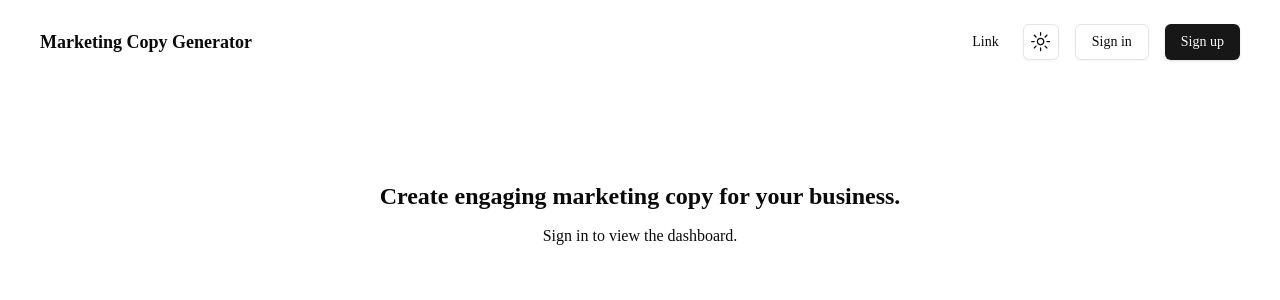
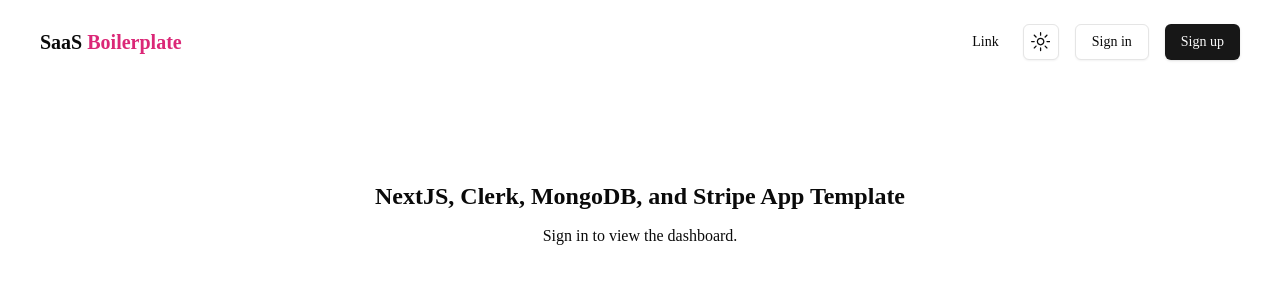
Before and after one commit to CoreyMcCoy/next-js-starter, a Next.js app: page / in a window 1280 px wide. Shown: the top 300 px of the page. Built offline with nearby package versions, Linux system fonts and the light colour scheme; no server answers.

Commit message:
second commit

```diff
--- a/app/page.js
+++ b/app/page.js
@@ -10,12 +10,14 @@ export default function Home() {
     <>
       <div className="text-center mb-20">
         <h1 className="text-2xl font-semibold mb-3">
-          Create engaging marketing copy for your business.
+          NextJS, Clerk, MongoDB, and Stripe App Template
         </h1>
         {isSignedIn && isLoaded ? (
           <>
             <p>Welcome back, {user.username.slice(0, 1).toUpperCase() + user.username.slice(1)}!</p>
-            <p className="mt-3">This tool helps you create marketing copy for your business.</p>
+            <p className="mt-3">
+              This is a fullstack app template that uses: Next.js, Clerk, MongoDB, and Stripe.
+            </p>
           </>
         ) : (
           <p>
--- a/components/Header.jsx
+++ b/components/Header.jsx
@@ -15,7 +15,9 @@ export default function Header() {
         <div className="navbar-start flex">
           <Link href="/" className="font-semibold">
             <div className="hidden md:flex">
-              <h3 className="text-lg font-bold">Marketing Copy Generator</h3>
+              <h3 className="text-xl font-bold">
+                SaaS <span className="text-pink-600">Boilerplate</span>
+              </h3>
             </div>
             <div className="md:hidden">
               <Image src="/saas-app-icon.png" alt="SaaS Icon" width={40} height={40} priority />
```
Also changed, not shown: middleware.js (+1 -11 lines), 1 other file (tests, documents, lock files or other folders).
